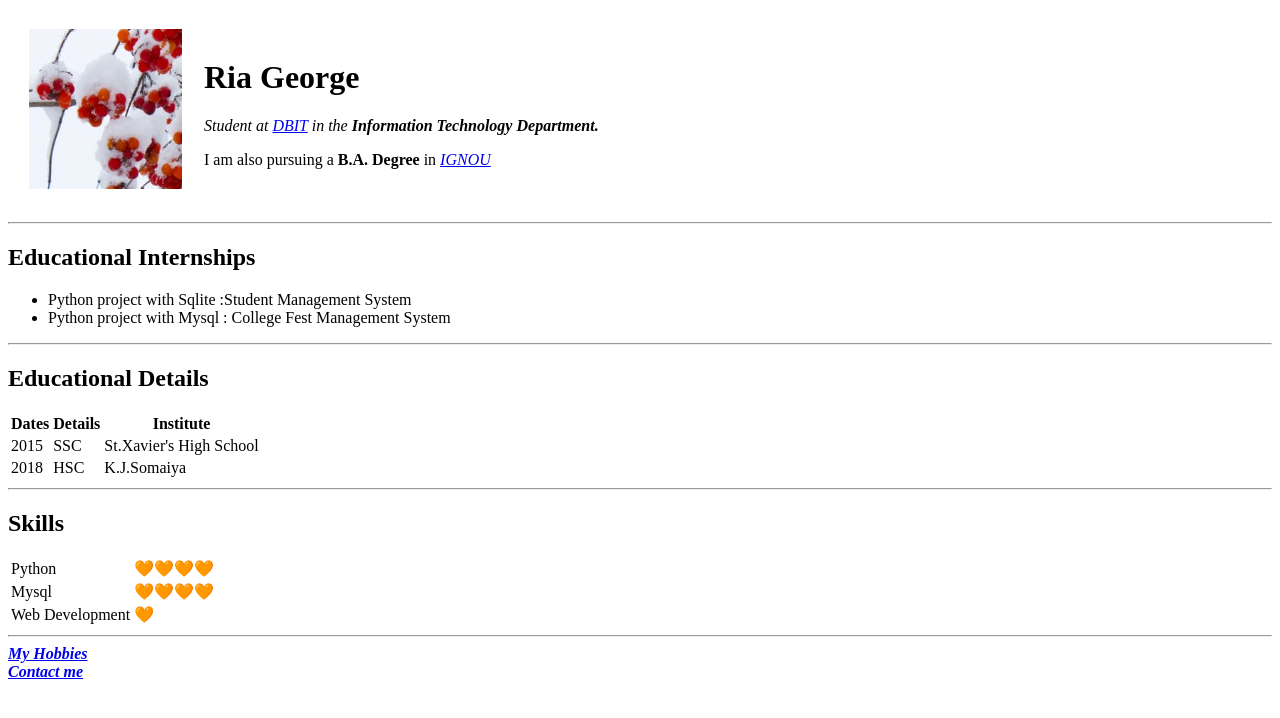
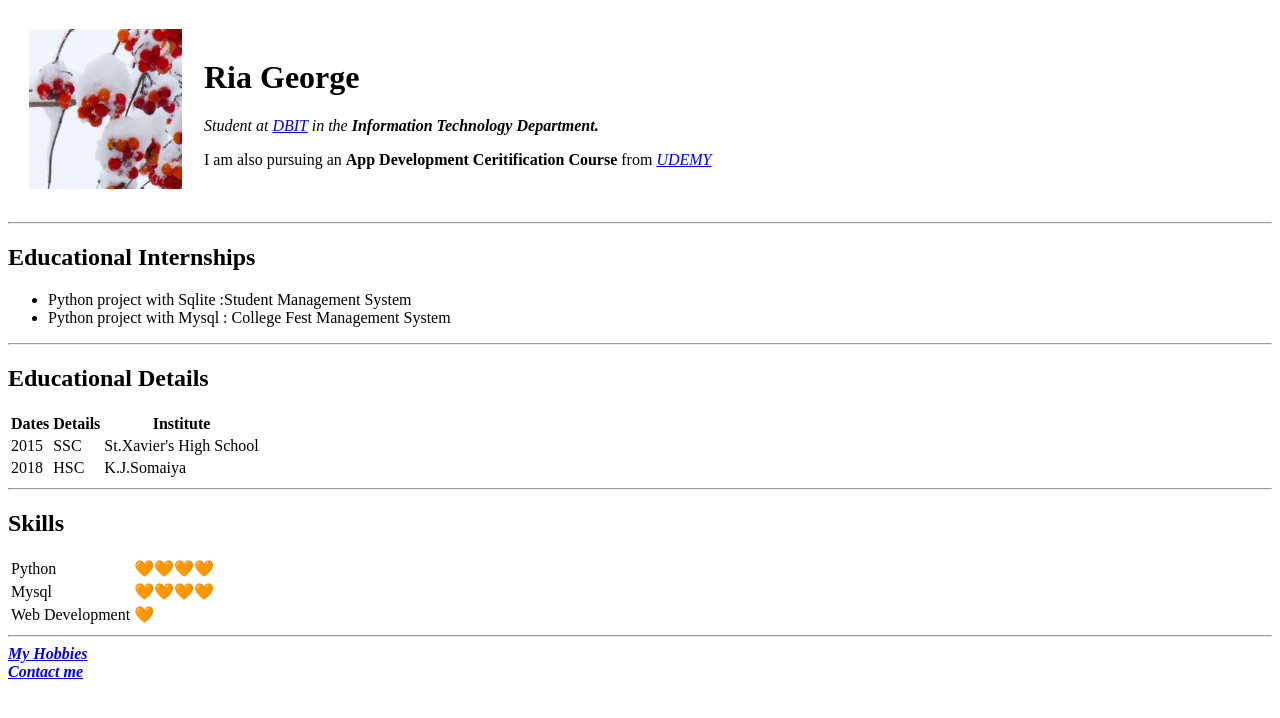
Before and after one commit to Ria1-G/CV, a plain HTML site: page index.html in a window 1280 px wide. Drawn offline with Linux system fonts and the light colour scheme.

Commit message:
Update index.html

```diff
--- a/index.html
+++ b/index.html
@@ -13,7 +13,7 @@
       <td>
         <h1>Ria George</h1>
         <p> <em>Student at <em> <a href="https://moodle.dbit.in/">DBIT</a> </em> in the <strong>Information Technology Department.</strong></em></p>
-        <p>I am also pursuing a <strong>B.A. Degree </strong> in <em><a href="https://www.ignou.ac.in/">IGNOU</a> </em></p>
+        <p>I am also pursuing an <strong>App Development Ceritification Course </strong> from <em><a href="https://www.udemy.com/">UDEMY</a> </em></p>
       </td>
 
     </tr>
```
